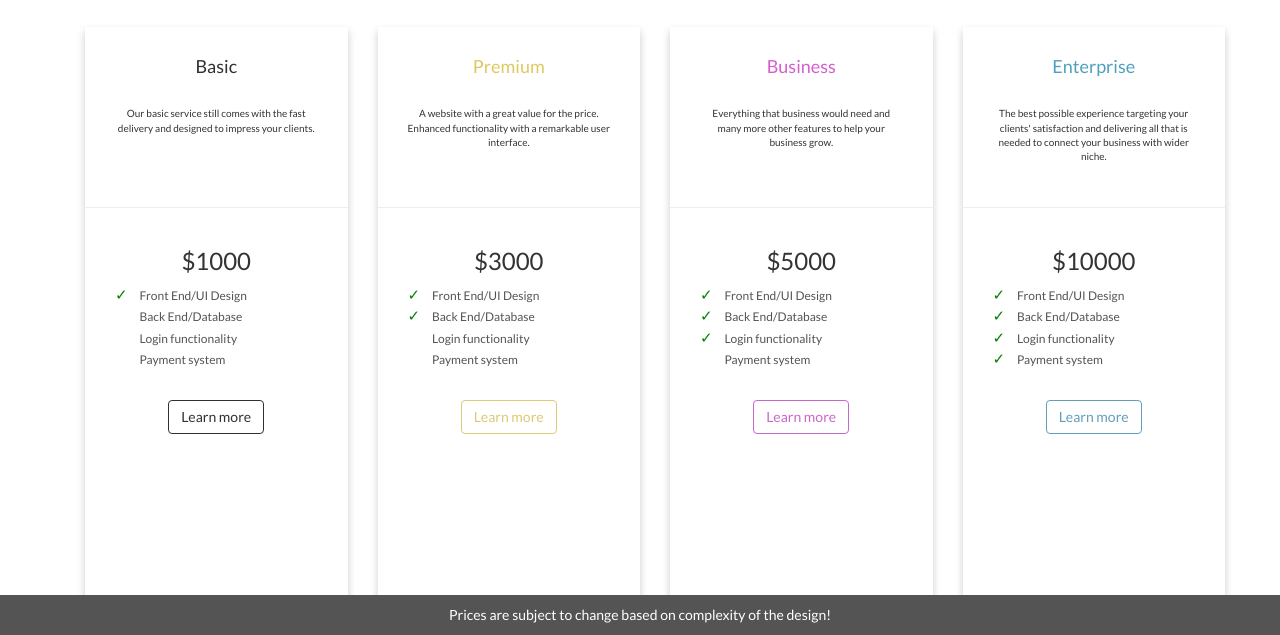
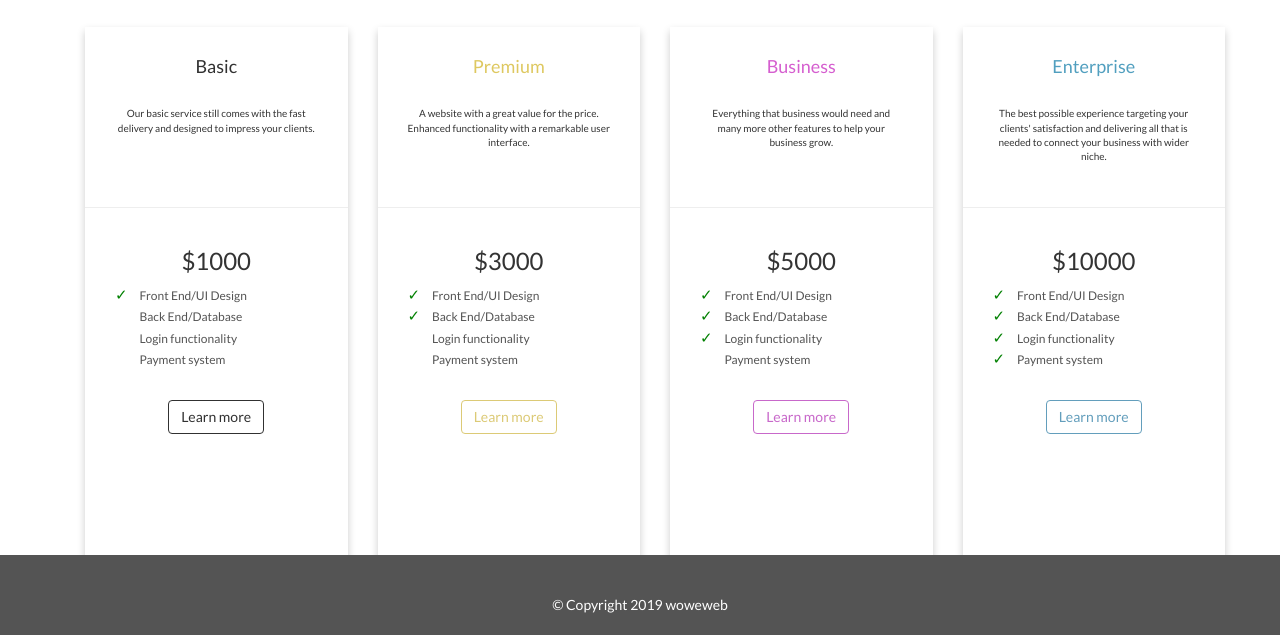
Before and after one commit to woweweb/wwwsite, a plain HTML site: page plans.html in a window 1280 px wide. Shown: the part 165-800 px from the top of the page. Drawn offline with nearby package versions, Linux system fonts and the light colour scheme.

Commit message:
styling footer

```diff
--- a/css/styles.css
+++ b/css/styles.css
@@ -279,9 +279,6 @@ footer {
   text-align: center;
   color: #ffffff;
   margin-top: 40px;
-  height: 40px;
+  height: 80px;
+  line-height: 100px;
 }
-
-footer p {
-  padding-top: 10px;
-}
--- a/plans.html
+++ b/plans.html
@@ -298,9 +298,8 @@
         </div>
       </div>
     </section>
-    <footer>
-      <p>Prices are subject to change based on complexity of the design!</p>
-    </footer>
+    <footer>&copy; Copyright 2019 woweweb</footer>
+
   </div>
 
   <!-- include our local js file and the functions inside -->
```
